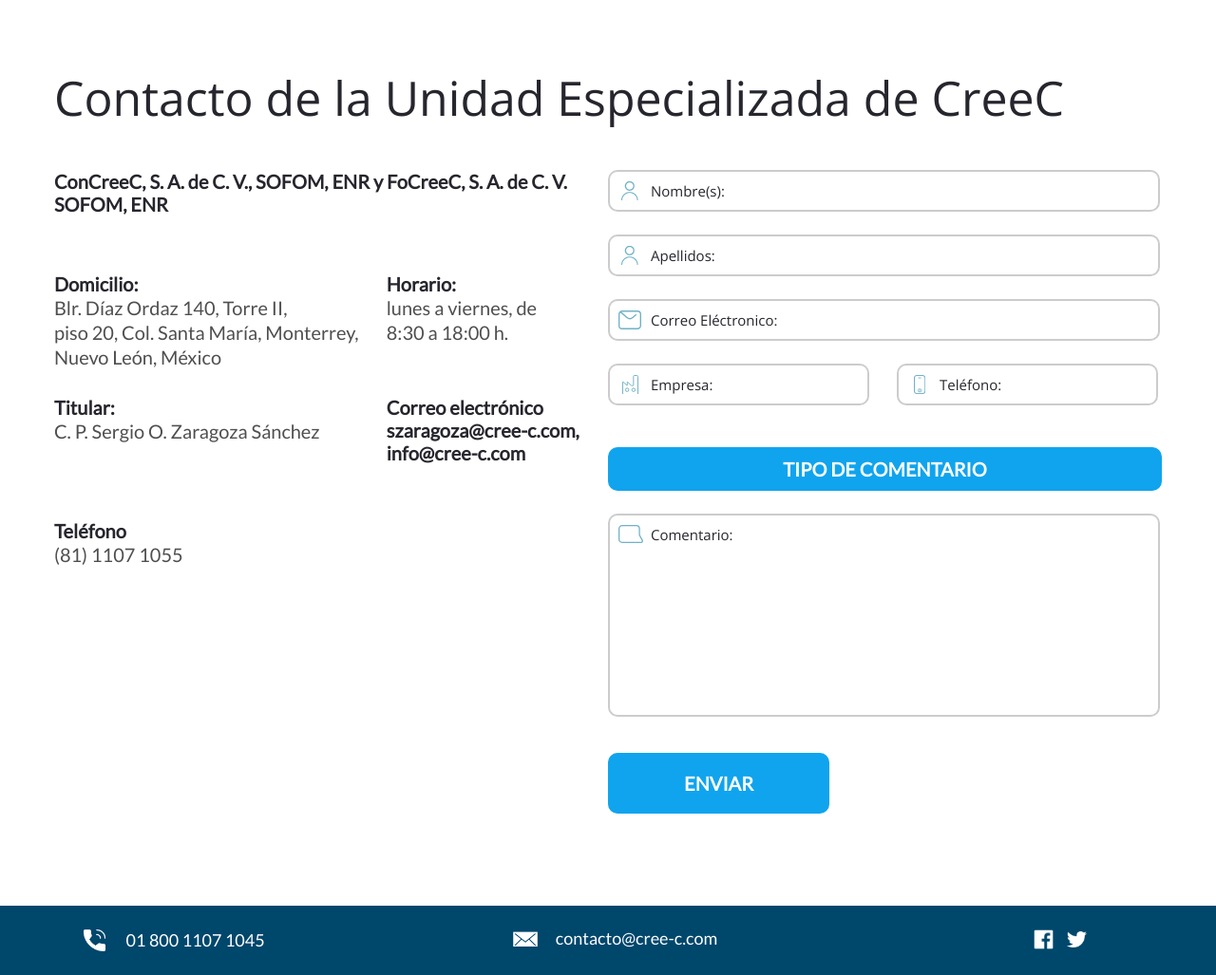
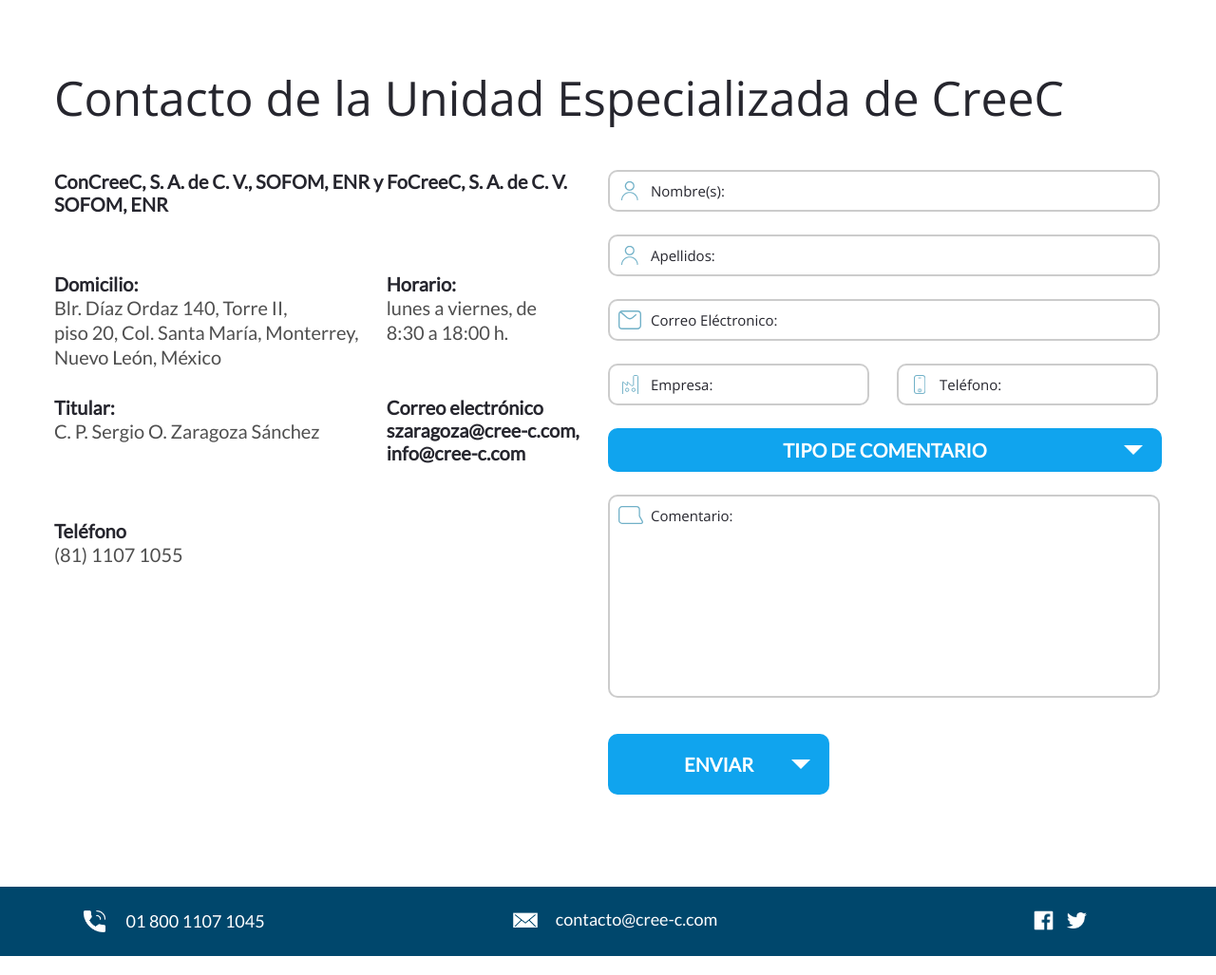
Before and after one commit to carlosAldeaInteractive/Creec_2, a PHP site: page /contacto/index.php in a window 1280 px wide. Shown: the part 97-1124 px from the top of the page at 95% size. Run offline with PHP 8.4, Linux system fonts and the light colour scheme; some libraries are stand-ins or nearby versions.

Commit message:
Extension de formulario de contacto
Se agrego el menu desplegabe Tipo de comentario, con toda su
funcionalidad.

```diff
--- a/contacto/index.php
+++ b/contacto/index.php
@@ -54,7 +54,14 @@
             <div class="email icon"></div><input id="email" type="email" placeholder="Correo Eléctronico:">
             <div class="emp icon"></div><input id="emp" type="text" placeholder="Empresa:">
             <div class="tel icon"></div><input id="tel" type="tel" placeholder="Teléfono:">
-            <h3>Tipo de comentario</h3>
+            <input type="hidden" value="">
+            <section class="selector">
+                <h3>Tipo de comentario</h3>
+                <div hidden>Queja sobre el servicio/colaborador</div>
+                <div hidden>Consulta/solicitud de información</div>
+                <div hidden>Sugerencia</div>
+                <div hidden>Aclaraciones/Reclamaciones</div>
+            </section>
             <div class="comment icon"></div><textarea id="comment" type="tel" placeholder="Comentario:"></textarea>
             <button id="submit"><h3>Enviar</h3></button>
             <div class="g-recaptcha" data-sitekey="6LfQVxgUAAAAANdx8D2c5cnbm6bZExj2Cfzy3NrO"></div>
--- a/script/contacto.js
+++ b/script/contacto.js
@@ -21,4 +21,24 @@ $(function() {
             if(response == '')$(".g-recaptcha").addClass("error_2");;
         }
     });
+
+    $(".selector>h3").click(function() {
+        var $this = $(this).parent();
+        var $opt = $this.find(">div");
+        if($this.hasClass("open")) {
+            $this.removeClass("open");
+            $opt.attr("hidden",'');
+        }else {
+            $this.addClass("open");
+            $opt.removeAttr("hidden");
+        }
+    });
+    $(".selector>div").click(function() {
+        var $this = $(this).parent();
+        var value = $(this).text();
+        $this.find("h3").text(value);
+        $('[type="hidden"]').val(value);
+        $(".selector>h3").trigger("click");
+    });
+
 });
--- a/style/contacto.css
+++ b/style/contacto.css
@@ -135,6 +135,20 @@ div.icon.comment { background-image:url("../rsc/icon/comentario.svg") !important
     margin-left:5%;
 }
 
+.selector {
+    position: relative;
+    display: inline-block;
+    width:100%;
+    margin-bottom:24px !important;
+}
+
+.selector>div[hidden] {
+    display: none;
+}
+
+.selector.open>h3{
+    border-radius:10px 10px 0 0 !important;
+}
 
 h3 {
     color:white;
@@ -145,11 +159,44 @@ h3 {
     padding:11px 0;
     background:#10a4ee;
     width:100%;
-    margin-left:0;
+    margin:0 !important;
     display: inline-block;
     border-radius:10px;
-    margin-bottom:24px !important;
+    position: relative;
 }
+h3:hover {
+    cursor: pointer;
+}
+h3::after {
+    content: '';
+    position:absolute;
+    border:10px solid transparent;
+    border-top-color:white;
+    right:20px;
+    top:Calc(50% - 5px);
+}
+.selector>div {
+    font-family:"Open Sans",sans-serif;
+    font-size:16px;
+    color:#26262e;
+    display:inline-block;
+    padding:20px 0;
+    text-align:center;
+    width:Calc(100% - 2px);
+    border:1px solid #b5b5b5;
+}
+.selector>div:last-child {
+    border-radius:0 0 10px 10px;
+}
+.selector>div {
+    border-top:0;
+}
+.selector>div:hover {
+    cursor: pointer;
+    background:rgba(250,250,250,1);
+}
+
+
 
 div.icon.comment {
     background-position:center 10px !important;
```
